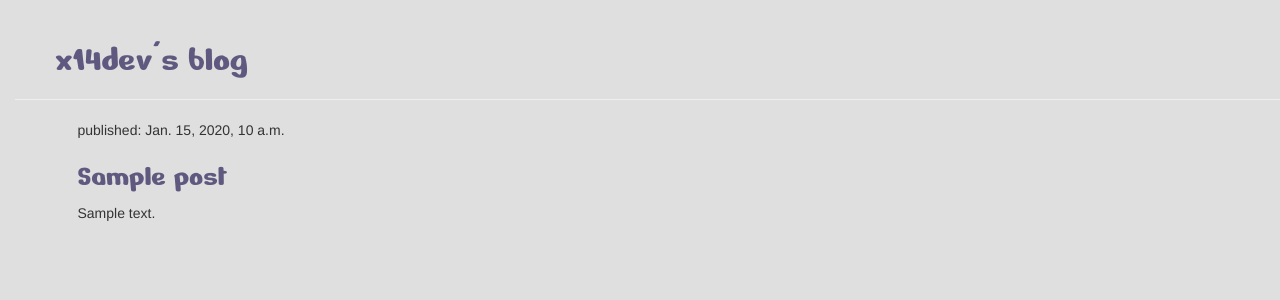
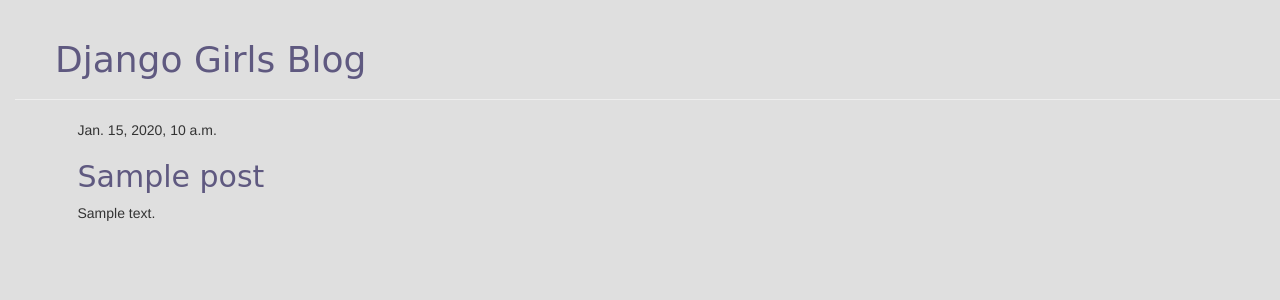
Before and after one commit to kindledinterest20/my-first-blog, a Django app: page / in a window 1280 px wide. Shown: the top 300 px of the page. Run offline with Django 3.2, Linux system fonts and the light colour scheme; tables that the repository leaves empty hold one stand-in row (values such as "Sample post"); some libraries are stand-ins or nearby versions.

Commit message:
created a block that extends base template

```diff
--- /dev/null
+++ b/blog/templates/blog/base.html
@@ -0,0 +1,26 @@
+{% load static %}
+<html>
+
+<head>
+    <title>Django Girls blog</title>
+    <link rel="stylesheet" href="//maxcdn.bootstrapcdn.com/bootstrap/3.2.0/css/bootstrap.min.css">
+    <link rel="stylesheet" href="//maxcdn.bootstrapcdn.com/bootstrap/3.2.0/css/bootstrap-theme.min.css">
+    <link href='//fonts.googleapis.com/css?family=Lobster&subset=latin,latin-ext' rel='stylesheet' type='text/css'>
+    <link rel="stylesheet" href="{% static 'css/blog.css' %}">
+</head>
+
+<body>
+    <div class="page-header">
+        <h1><a href="/">Django Girls Blog</a></h1>
+    </div>
+    <div class="content container">
+        <div class="row">
+            <div class="col-md-8">
+                {% block content %} <!-- i create a block here where i will get content from another template -->
+                {% endblock %} <!-- this ends the content block -->
+            </div>
+        </div>
+    </div>
+</body>
+
+</html>
--- a/blog/templates/blog/post_list.html
+++ b/blog/templates/blog/post_list.html
@@ -1,35 +1,13 @@
-{% load static %}
-<!-- the line above tells the html file to load the static files -->
-<html>
+{% extends 'blog/base.html' %} <!-- says that this template will extend the base.html template -->
 
-<head>
-    <title>x14dev's blog</title>
-    <link rel="stylesheet" href="//maxcdn.bootstrapcdn.com/bootstrap/3.2.0/css/bootstrap.min.css">
-    <link rel="stylesheet" href="//maxcdn.bootstrapcdn.com/bootstrap/3.2.0/css/bootstrap-theme.min.css">
-    <link href="https://fonts.googleapis.com/css2?family=Nerko+One&display=swap" rel="stylesheet" type="text/css">
-    <link rel="stylesheet" href="{% static 'css/blog.css' %}" type="text/css">
-    <!-- the line above tells this html page to load the static css file of the blog -->
-</head>
-
-<body>
-    <div class="page-header">
-        <h1><a href="/">x14dev's blog</a></h1>
-    </div>
-    <div class="content container">
-        <div class="row">
-            <div class="col-md-8">
+{% block content %} <!-- this is the block that will be sent to the base.html template (it has the same name in both files) -->
     {% for post in posts %}
         <div class="post">
             <div class="date">
-                        <p>published: {{ post.published_date }}</p>
+                {{ post.published_date }}
             </div>
             <h2><a href="">{{ post.title }}</a></h2>
             <p>{{ post.text|linebreaksbr }}</p>
         </div>
     {% endfor %}
-            </div>
-        </div>
-    </div>
-</body>
-
-</html>
+{% endblock %}
```
Lines whose indentation alone changed are shown as unchanged.
